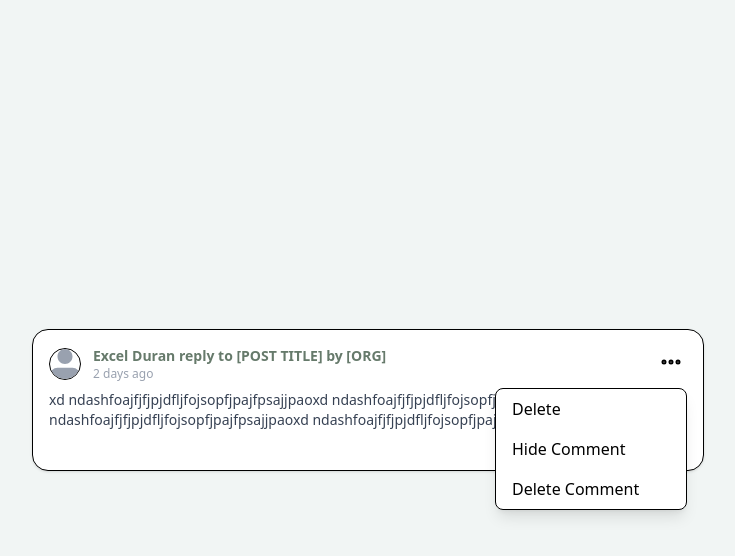
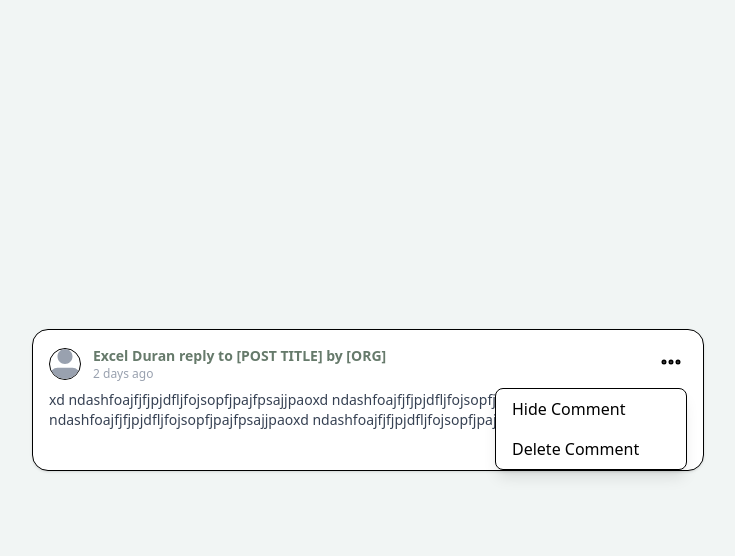
Before and after one commit to kemdav/Tambayan, a Next.js app: page /test/comment-toOrg-test in a window 1280 px wide. Both pictures are taken after a click on the button "Comment options". Shown: the top 556 px of the page, without its empty margins (272-1007 px from the left). Built offline with nearby package versions, Linux system fonts and the light colour scheme.

Commit message:
fix: added functions for delete and hide

```diff
--- a/src/app/components/ui/general/comment-toOrg-card.tsx
+++ b/src/app/components/ui/general/comment-toOrg-card.tsx
@@ -29,6 +29,10 @@ export const CommentToOrgCard: React.FC<CommentToOrgCardProps> = ({
   postOrg,
 }) => {
   const [showMenu, setShowMenu] = React.useState(false);
+  const [hidden, setHidden] = React.useState(false);
+  const [showDeleteConfirm, setShowDeleteConfirm] = React.useState(false);
+
+  if (hidden) return null;
 
   return (
     <div className="border rounded-2xl p-4 bg-white shadow-sm max-w-2xl w-full mx-auto relative">
@@ -42,9 +46,8 @@ export const CommentToOrgCard: React.FC<CommentToOrgCardProps> = ({
         </button>
         {showMenu && (
           <div className="absolute right-0 mt-2 w-48 bg-white border rounded-lg shadow-lg z-20">
-            <button className="w-full text-left px-4 py-2 hover:bg-secondary-pale-sage">Delete</button>
-            <button className="w-full text-left px-4 py-2 hover:bg-secondary-pale-sage">Hide Comment</button>
-            <button className="w-full text-left px-4 py-2 hover:bg-secondary-pale-sage">Delete Comment</button>
+            <button className="w-full text-left px-4 py-2 hover:bg-secondary-pale-sage" onClick={() => { setHidden(true); setShowMenu(false); }}>Hide Comment</button>
+            <button className="w-full text-left px-4 py-2 hover:bg-secondary-pale-sage" onClick={() => { setShowDeleteConfirm(true); setShowMenu(false); }}>Delete Comment</button>
           </div>
         )}
       </div>
@@ -64,7 +67,19 @@ export const CommentToOrgCard: React.FC<CommentToOrgCardProps> = ({
       <div className="mb-2 text-sm text-gray-700 whitespace-pre-line break-words overflow-hidden">
         {replyText}
       </div>
-      <div className="text-xs text-gray-300 text-right">ftu...</div>
+      <div className="text-xs text-gray-300 text-right">meow</div>
+      {showDeleteConfirm && (
+        <div className="fixed inset-0 z-50 flex items-center justify-center bg-black/30">
+          <div className="bg-white rounded-xl shadow-lg p-6 w-full max-w-sm relative">
+            <h2 className="text-lg font-bold mb-4">Delete Comment?</h2>
+            <p className="mb-4">Are you sure you want to delete this comment? This action cannot be undone.</p>
+            <div className="flex justify-end gap-2">
+              <button className="px-4 py-2 rounded bg-gray-100 hover:bg-gray-200" onClick={() => setShowDeleteConfirm(false)}>Cancel</button>
+              <button className="px-4 py-2 rounded bg-red-600 text-white hover:bg-red-700" onClick={() => { setHidden(true); setShowDeleteConfirm(false); }}>Delete</button>
+            </div>
+          </div>
+        </div>
+      )}
     </div>
   );
 };
```
